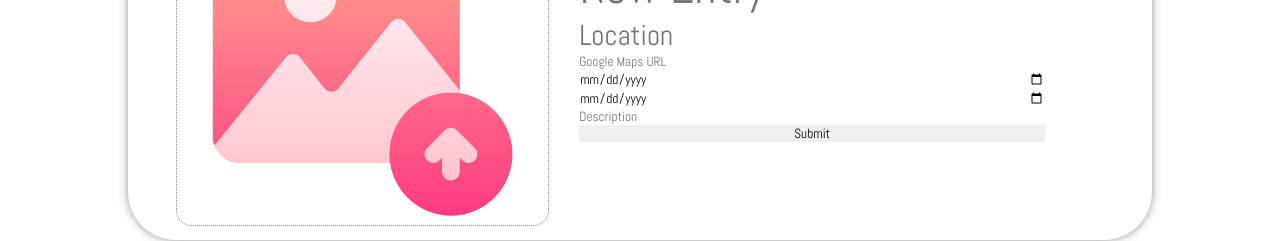
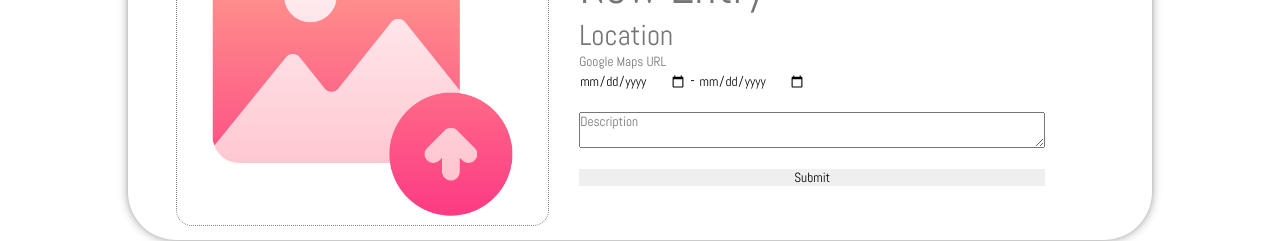
Before and after one commit to kalafriz/fsd-roadmap, a React (Create React App) app in the folder react/learn-react-scrimba/travel-journal/: page / in a window 1280 px wide. Shown: the part 196-437 px from the top of the page. Built offline with nearby package versions, Linux system fonts and the light colour scheme.

Commit message:
update form styling

```diff
--- a/react/learn-react-scrimba/travel-journal/src/components/Form.js
+++ b/react/learn-react-scrimba/travel-journal/src/components/Form.js
@@ -75,14 +75,18 @@ export default function Form({ addEntry }) {
             type="url"
             placeholder="Google Maps URL"
           />
-          <input name="startDate" type="date" required />
-          <input name="endDate" type="date" />
-          <input
+          <span>
+            <input name="startDate" type="date" required /> -{" "}
+            <input name="endDate" type="date" />
+          </span>
+          <br />
+          <textarea
             name="description"
             type="text"
             placeholder="Description"
             required
           />
+          <br />
           <input type="submit" />
         </span>
       </form>
```
